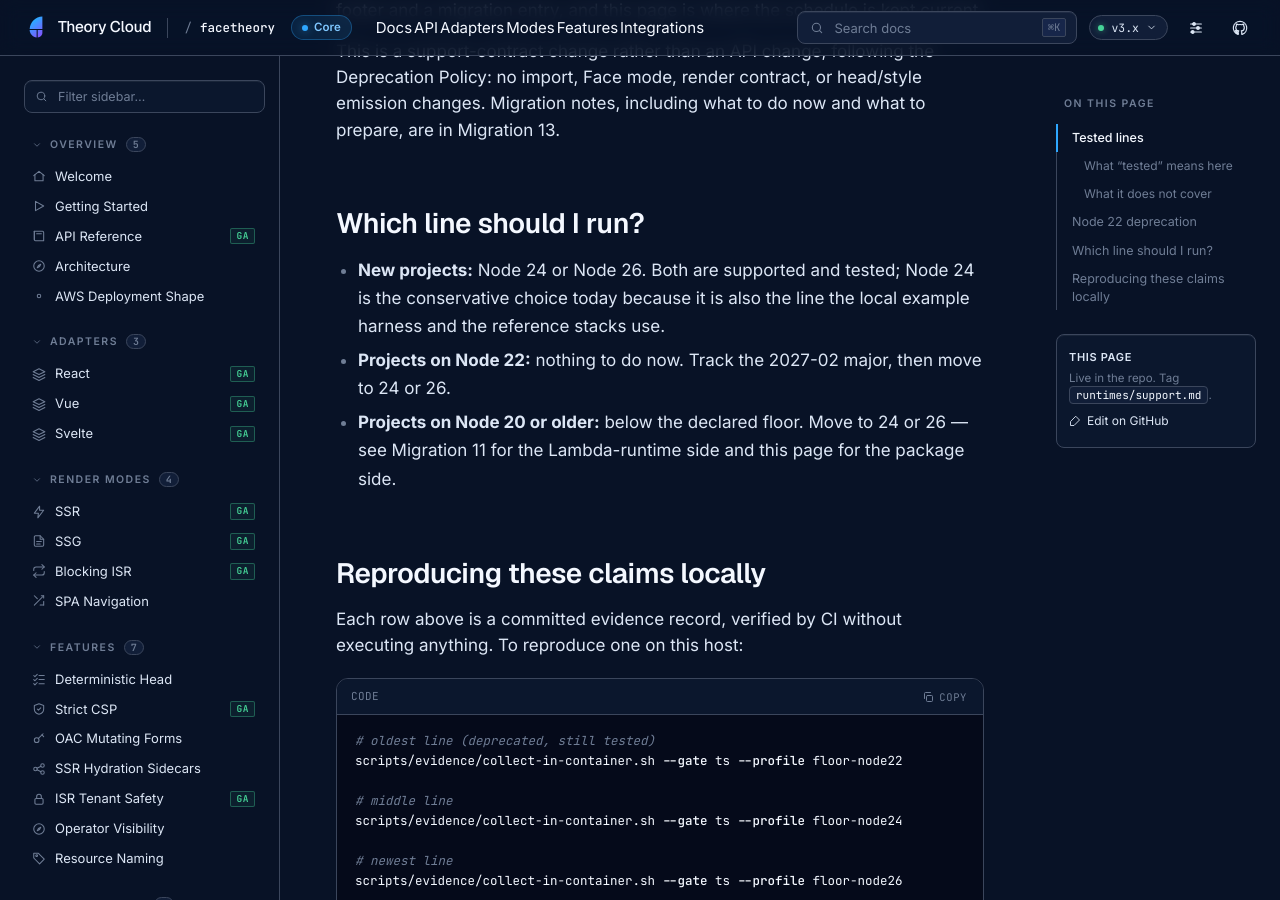
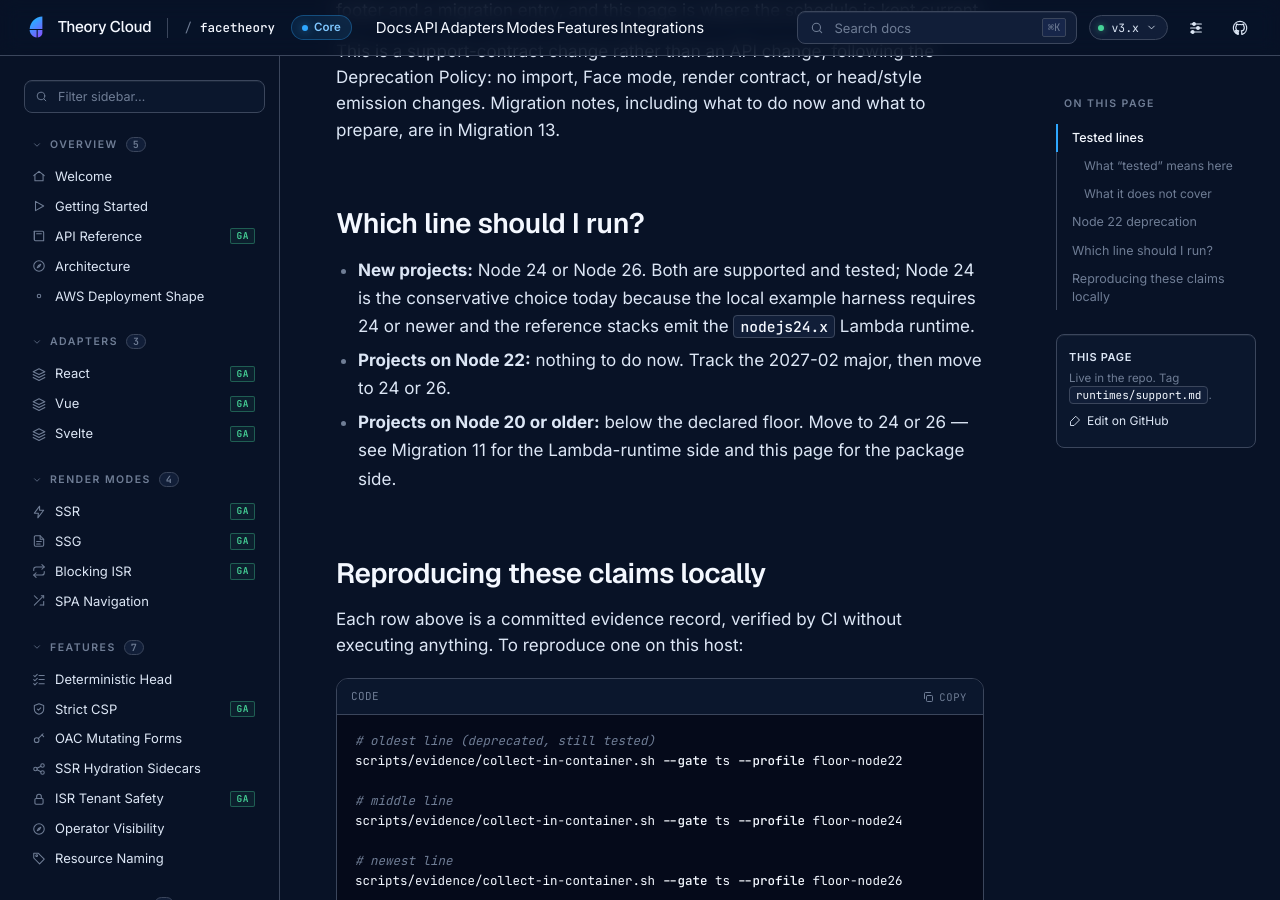
Before and after one commit to theory-cloud/FaceTheory, a Jekyll site: the page built from docs/runtimes/support.md, in a window 1280 px wide and 900 px high, scrolled down 2382 px. Built offline with Jekyll 4.4.1, drawn with Linux system fonts in a browser that asks for light colours; some of the changed text lies outside the part shown.

Commit message:
docs(runtimes): say what did not move, not "the default"
The support table claimed the floor and "the pushed default" had not moved,
which names nothing in this repository. Say the two things that are actually
pinned - the declared engines floor and the release/prerelease workflow Node
pin - and make the Node 24 recommendation name the two surfaces that really
favour it.

Refs Factory docs/154 W1 FT-R1.

Generated by Mistral Vibe.
Co-Authored-By: Mistral Vibe <vibe@mistral.ai>

```diff
--- a/docs/runtimes/support.md
+++ b/docs/runtimes/support.md
@@ -8,7 +8,7 @@ FaceTheory is a TypeScript runtime, so Node.js is the only runtime this page sup
 
 ## Tested lines
 
-The published package declares `engines.node` `>=22`. That floor and the pushed default have not moved: Node 26 is an addition to the tested set, not a new minimum.
+The published package declares `engines.node` `>=22`, and the release and prerelease workflows keep pinning Node 24.13.1. Neither has moved: Node 26 is an addition to the tested set, not a new minimum.
 
 | Node.js line | Status                                      | Proven by                                                           |
 | ------------ | ------------------------------------------- | ------------------------------------------------------------------- |
@@ -50,7 +50,7 @@ This is a support-contract change rather than an API change, following the [Depr
 
 ## Which line should I run?
 
-- **New projects:** Node 24 or Node 26. Both are supported and tested; Node 24 is the conservative choice today because it is also the line the local example harness and the reference stacks use.
+- **New projects:** Node 24 or Node 26. Both are supported and tested; Node 24 is the conservative choice today because the local example harness requires 24 or newer and the reference stacks emit the `nodejs24.x` Lambda runtime.
 - **Projects on Node 22:** nothing to do now. Track the 2027-02 major, then move to 24 or 26.
 - **Projects on Node 20 or older:** below the declared floor. Move to 24 or 26 — see [Migration 11](/migration-guide/#migration-11-node-20-to-node-24-lambda-runtime) for the Lambda-runtime side and this page for the package side.
 
```
